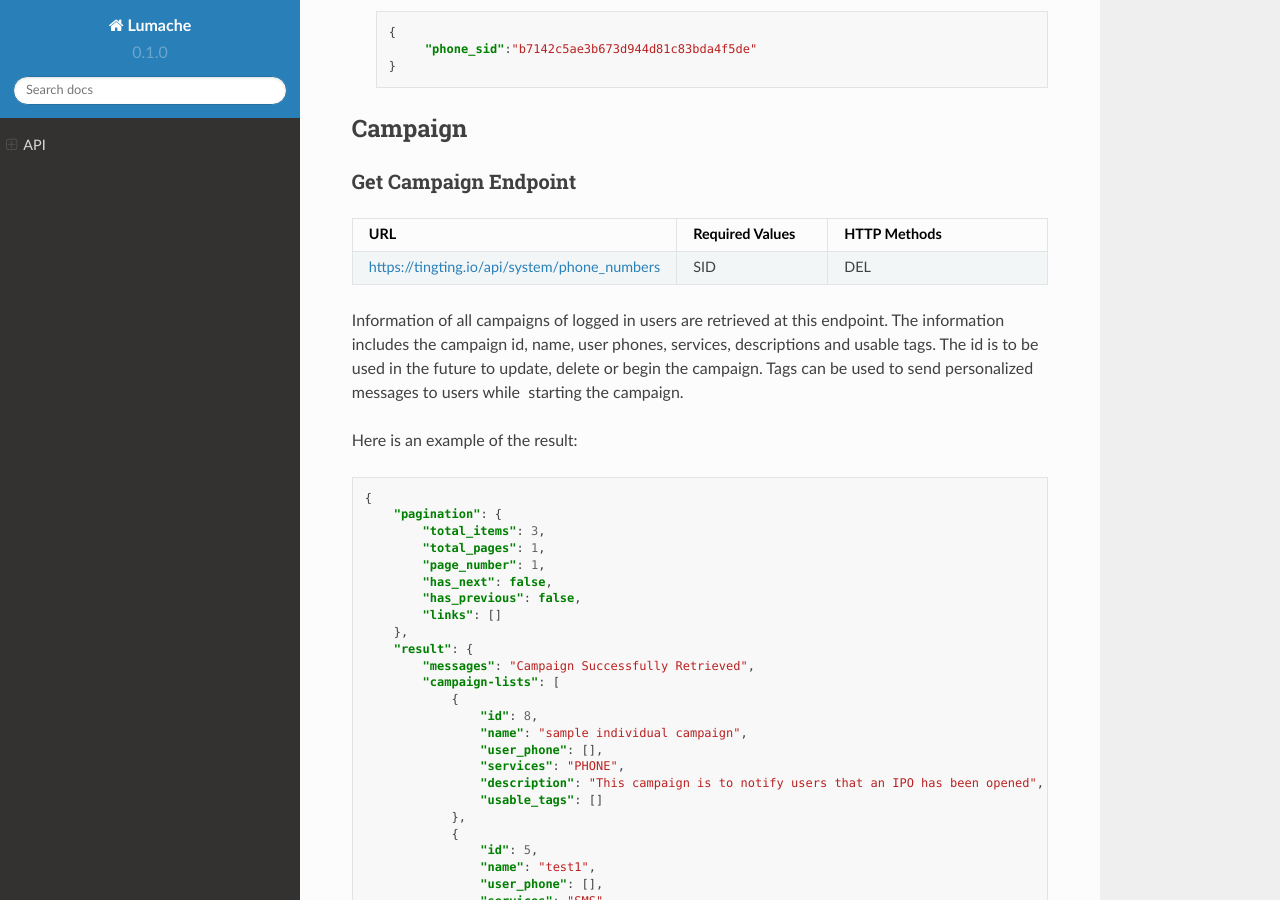
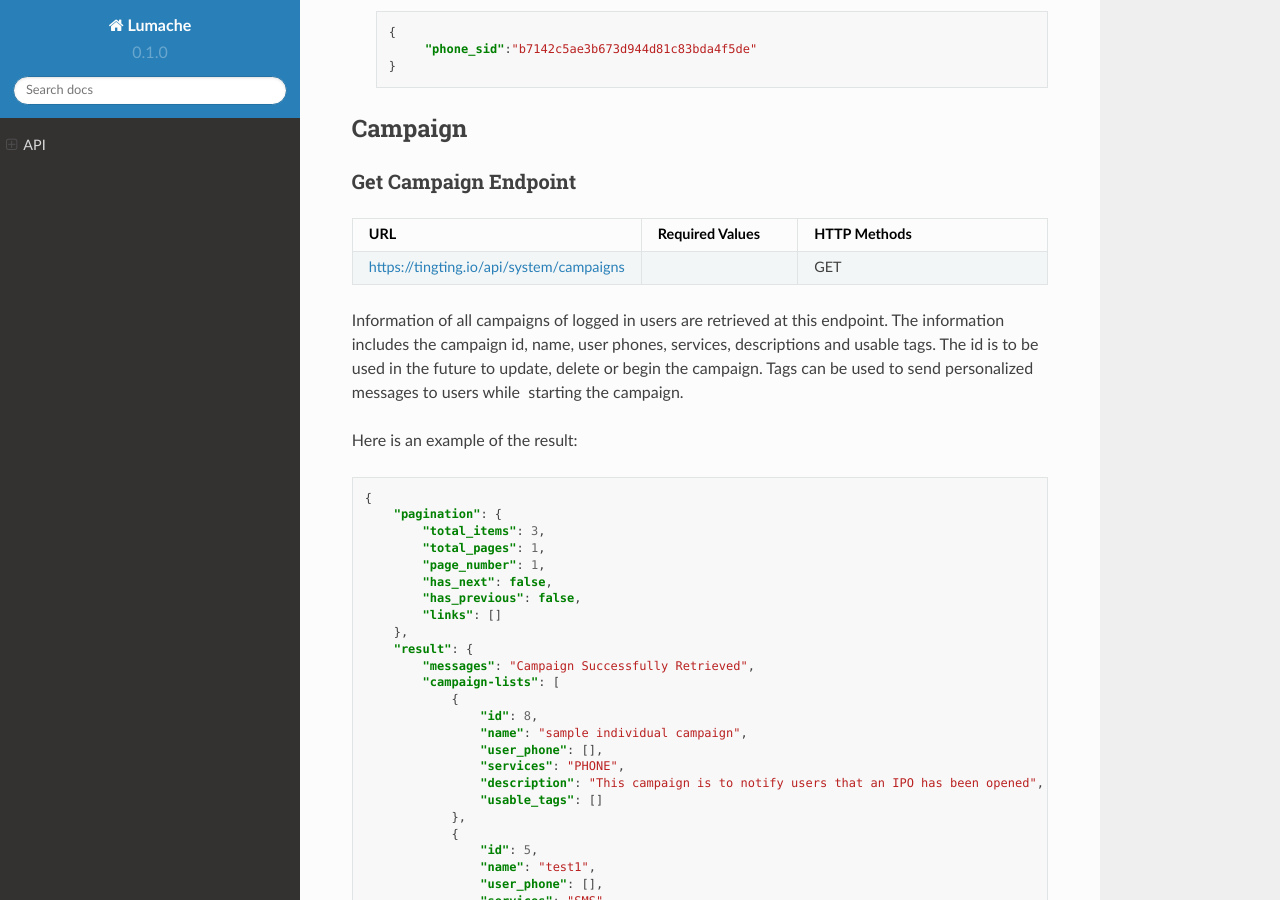
Before and after one commit to anjelikaprixa/TingTing, a Sphinx documentation site: the page built from docs/source/api.rst, in a window 1280 px wide and 900 px high, scrolled down 2302 px. Built offline with Sphinx 7.4.7 and the Read the Docs theme 2.0.0, drawn with Linux system fonts in a browser that asks for light colours; part of the change alters nothing that is shown.

```diff
--- a/docs/source/api.rst
+++ b/docs/source/api.rst
@@ -163,18 +163,7 @@ Get Campaign Endpoint
    * - URL
      - Required Values
      - HTTP Methods
-   * - https://tingting.io/api/system/phone_numbers
-     - SID
-     - DEL
-
-.. list-table::
-   :widths: 25 25 50
-   :header-rows: 1
-
-   * - URL
-     - Required Values
-     - HTTP Methods
-   * -https://tingting.io/api/system/campaigns
+   * - https://tingting.io/api/system/campaigns
      -
      - GET
 
```
